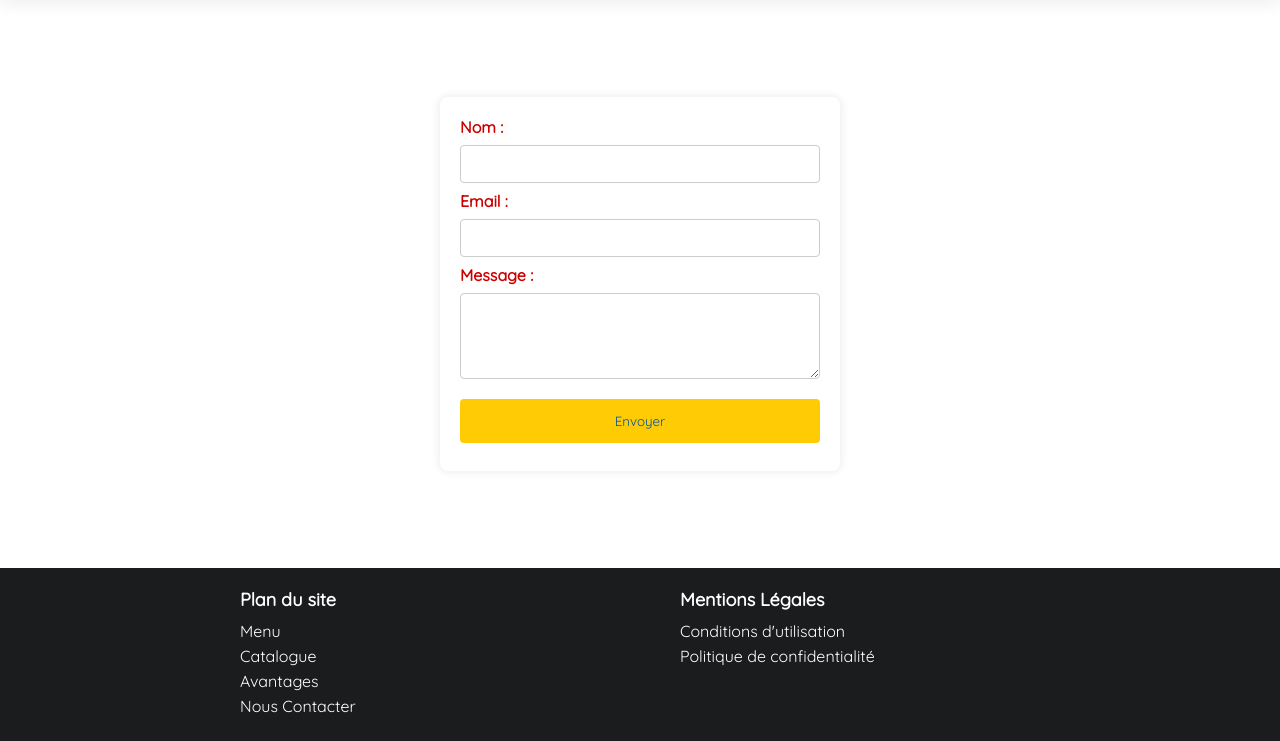
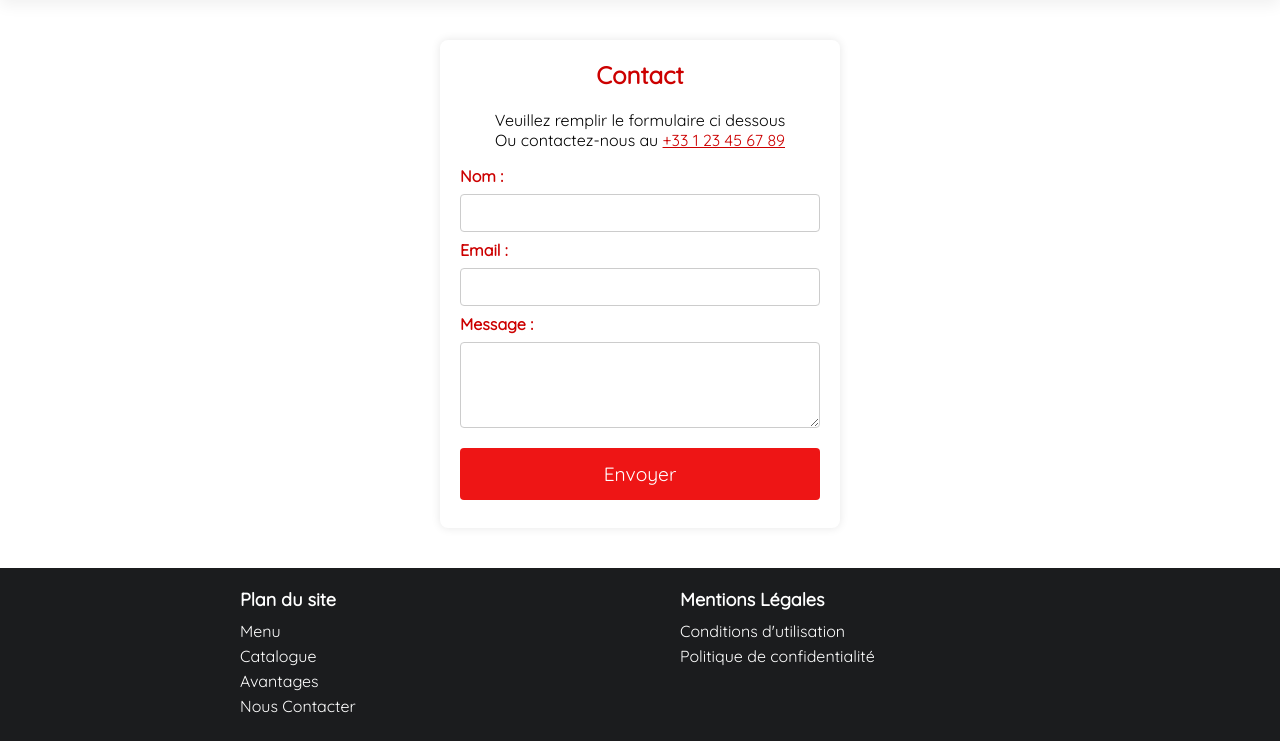
Before and after one commit to Simiamine/Pokeshop, a PHP site: page /php/contact.php in a window 1280 px wide; the page is wider, and only the part inside the window is pictured. Shown: the part 134-875 px from the top of that part. Run offline with PHP 8.4, Linux system fonts and the light colour scheme; some libraries are stand-ins or nearby versions.

Commit message:
Add files via upload
- Amélioration du css de la page de contact car c'était moch
- Ajout d'une petite annonce au début de la page d'accueil

```diff
--- a/css/contact.css
+++ b/css/contact.css
@@ -26,10 +26,45 @@ textarea {
     box-sizing: border-box;
 }
 
+#titreContact{
+    color: #cc0000;
+    text-align:center;
+    font-size: 1.5em;
+    font-weight: bold;
+
+}
+
+.alert-rouge{
+    padding: 15px 5px 15px 5px;
+    color: red;
+    text-align: center;
+    background-color: rgb(255, 182, 182);
+}
+
+.alert-orange{
+    padding: 15px 5px 15px 5px;
+    color: orange;
+    text-align: center;
+    background-color: rgb(255, 235, 199);
+}
+
+.alert-vert{
+    padding: 15px 5px 15px 5px;
+    text-align: center;
+    color: green;
+    background-color: rgb(140, 175, 140);
+}
+
+#infoComp{
+    text-align: center;
+    margin-bottom: 1rem;
+}
+
 input[type=submit] {
+    font-size:1.2em;
     width: 100%;
-    background-color: #ffcb05;
-    color: #0055a4;
+    background-color: #ee1515;
+    color: white;
     padding: 14px 20px;
     margin: 8px 0;
     border: none;
@@ -38,7 +73,7 @@ input[type=submit] {
 }
 
 input[type=submit]:hover {
-    background-color: #ffdd57;
+    background-color: #ff7373;
 }
 
 h2 {
--- a/css/style.css
+++ b/css/style.css
@@ -62,6 +62,21 @@ header .logo span {
     font-weight: 600;
     color: #424a55;
     transition: 0.3s ease;
+}
+
+#offreTemp{
+    background-color: #ee1515;
+    color: white;
+    font-size: 2rem;
+    text-align: center;
+    padding-top : 10px;
+    padding-bottom: 10px;
+    margin-bottom : 50px;
+}
+#code{
+    background-color: #ed1e1e;
+    color: white;
+    font-weight: 800;
 }
 
 /* differenciation en fonction de l'id, couleur qui change*/
--- a/index.php
+++ b/index.php
@@ -23,7 +23,9 @@
 </script>
 
 <body>
-
+    <div id="offreTemp">
+      !&nbsp!&nbsp! &nbsp&nbsp EN CE MOMENT -20% SUR TOUTE LA BOUTIQUE AVEC LE CODE : <u><span id="code">MemePasUnPeu?</span></u> &nbsp&nbsp !&nbsp!&nbsp!
+    </div>
 
     <section id="hero">
         <h2>Achetez votre propre</h2>
--- a/php/catalogue.php
+++ b/php/catalogue.php
@@ -176,7 +176,6 @@ foreach ($requete as $pokemon) {
         </div>
     </div>
 </div>
-
 <?php
     }
  ?>
@@ -536,5 +535,4 @@ cards.forEach(card => {
 
 </body>
 
-
 </html>
--- a/php/contact.php
+++ b/php/contact.php
@@ -31,6 +31,8 @@
     <div class="container">
         <div class="formulaire">
         <form action="contact.php" method="post">
+            <div id="titreContact">Contact</div><br>
+            <div id="infoComp">Veuillez remplir le formulaire ci dessous<br> Ou contactez-nous au <a style="color : #cc0000;" href tel=0123456789>+33 1 23 45 67 89</a><br></div>
             <label for="name">Nom :</label><br>
             <input type="text" id="name" name="name" required><br>
             <label for="email">Email :</label><br>
@@ -55,9 +57,9 @@
         }
 
         if (mailContact($name, $email, $message)) {
-            echo "Votre message a été envoyé avec succès !";
+            echo "<div class='alert-vert'>Votre message a été envoyé avec succès !</div>";
         } else {
-            echo "Hmmm... Il y a une erreur...";
+            echo "<div class='alert-orange'>Hmmm... Il y a une erreur...</div>";
         }
     }
 ?>
```
